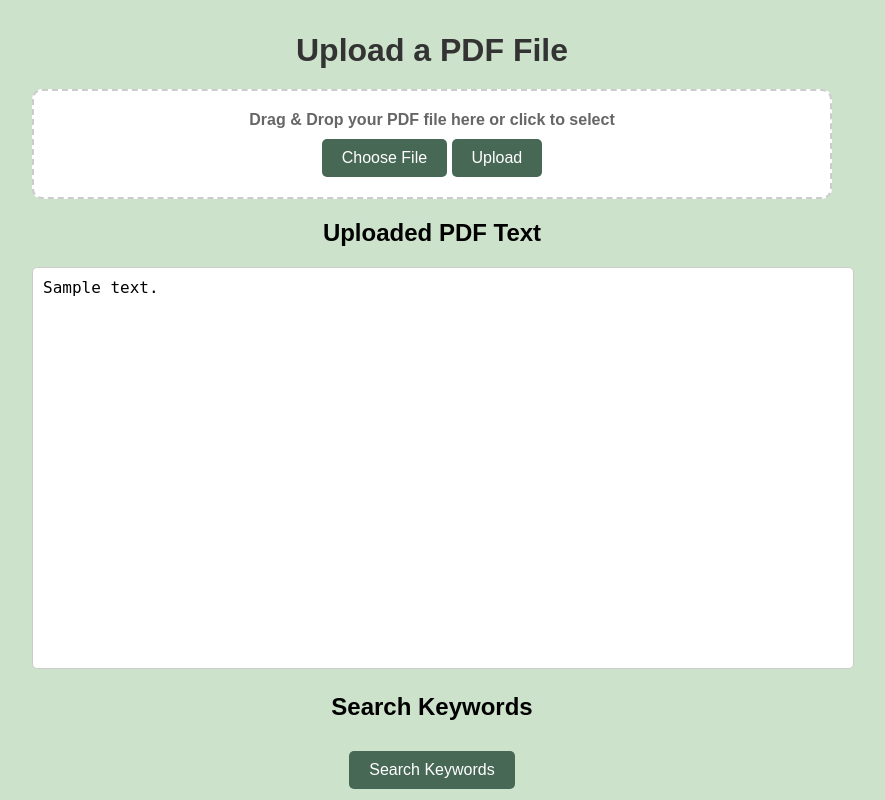
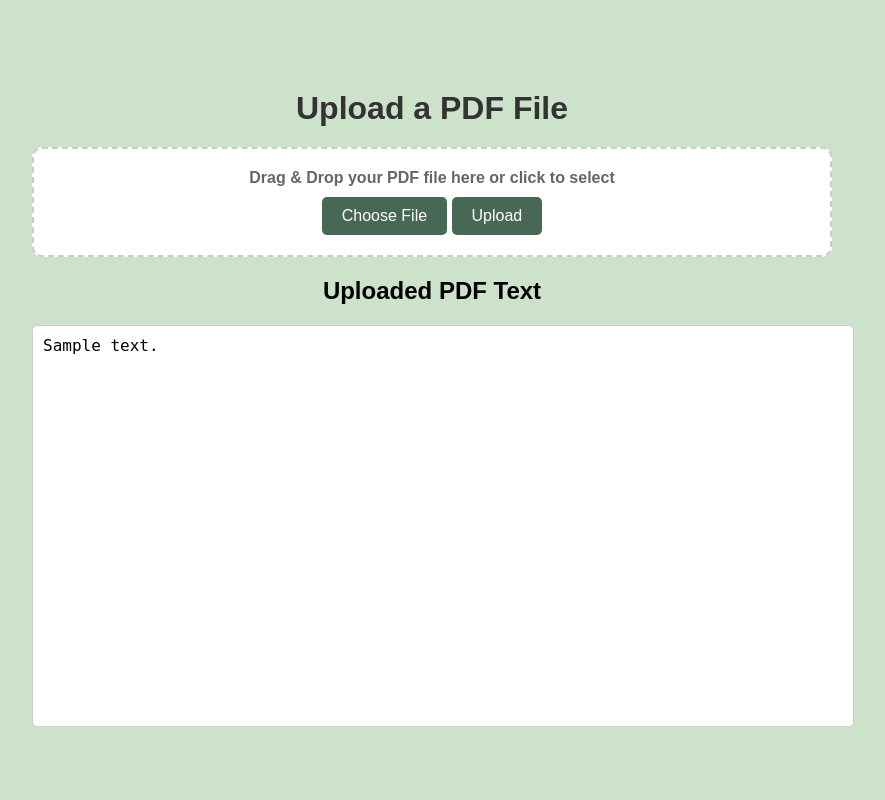
Before and after one commit to jes14/epi_pdf_checker, a Flask app: template templates/index.html in a window 1280 px wide. Shown: the whole page, without its empty margins (208-1093 px from the left). Run offline with Flask 3, Linux system fonts and the light colour scheme; the template is opened without the code that fills it: most values are stand-ins (such as "Sample title", 1, 10 or a date in 2020).

Commit message:
remove search function

```diff
--- a/templates/index.html
+++ b/templates/index.html
@@ -23,11 +23,11 @@
         <div>
             <h2>Uploaded PDF Text</h2>
             <textarea rows="20" readonly>{{ text }}</textarea>
-            <h2>Search Keywords</h2>
+            <!-- <h2>Search Keywords</h2>
             <form action="/search" method="post">
                 <input type="hidden" name="text" value="{{ text }}">
                 <button type="submit">Search Keywords</button>
-            </form>
+            </form> -->
         </div>
         {% endif %}
     </div>
```
